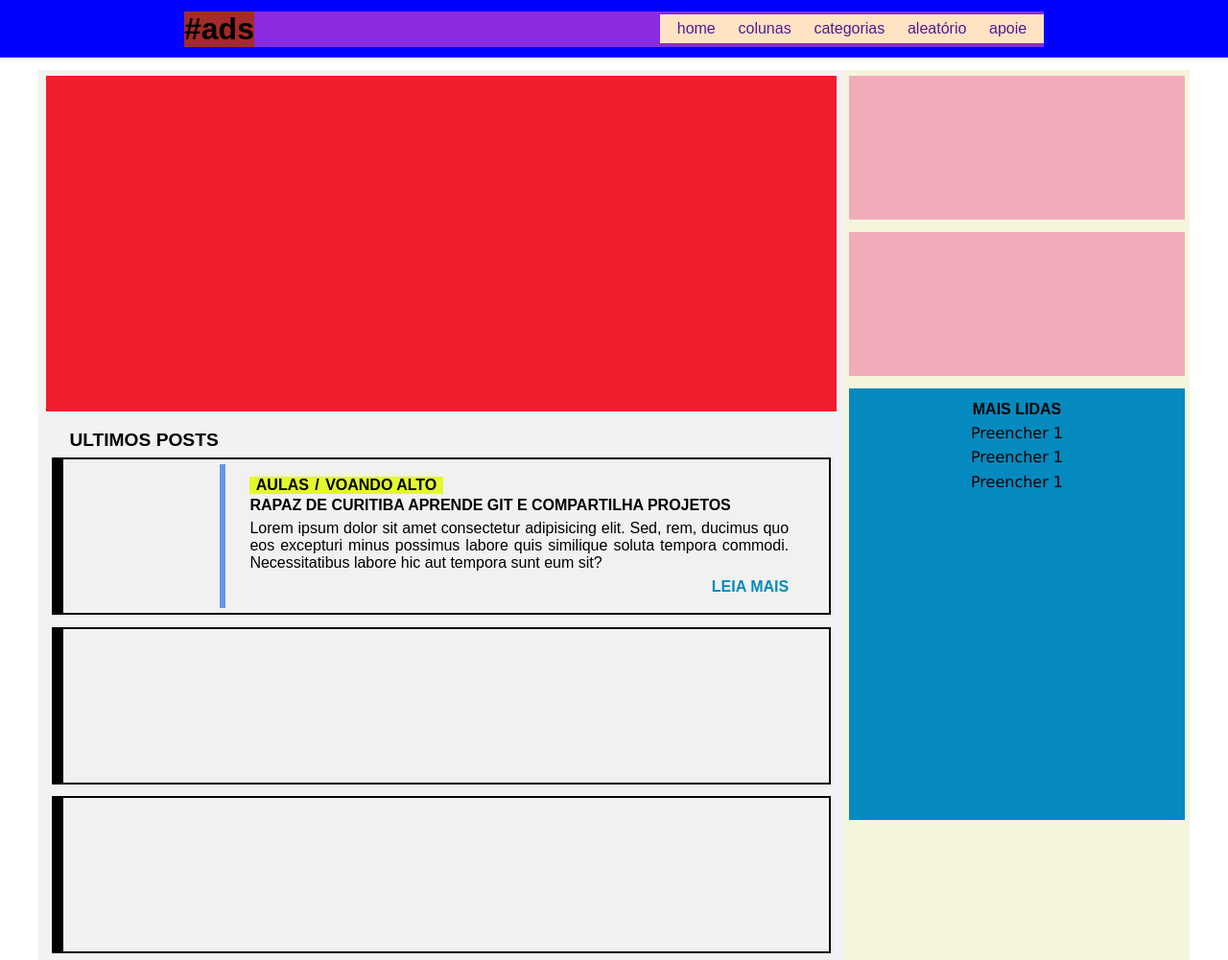
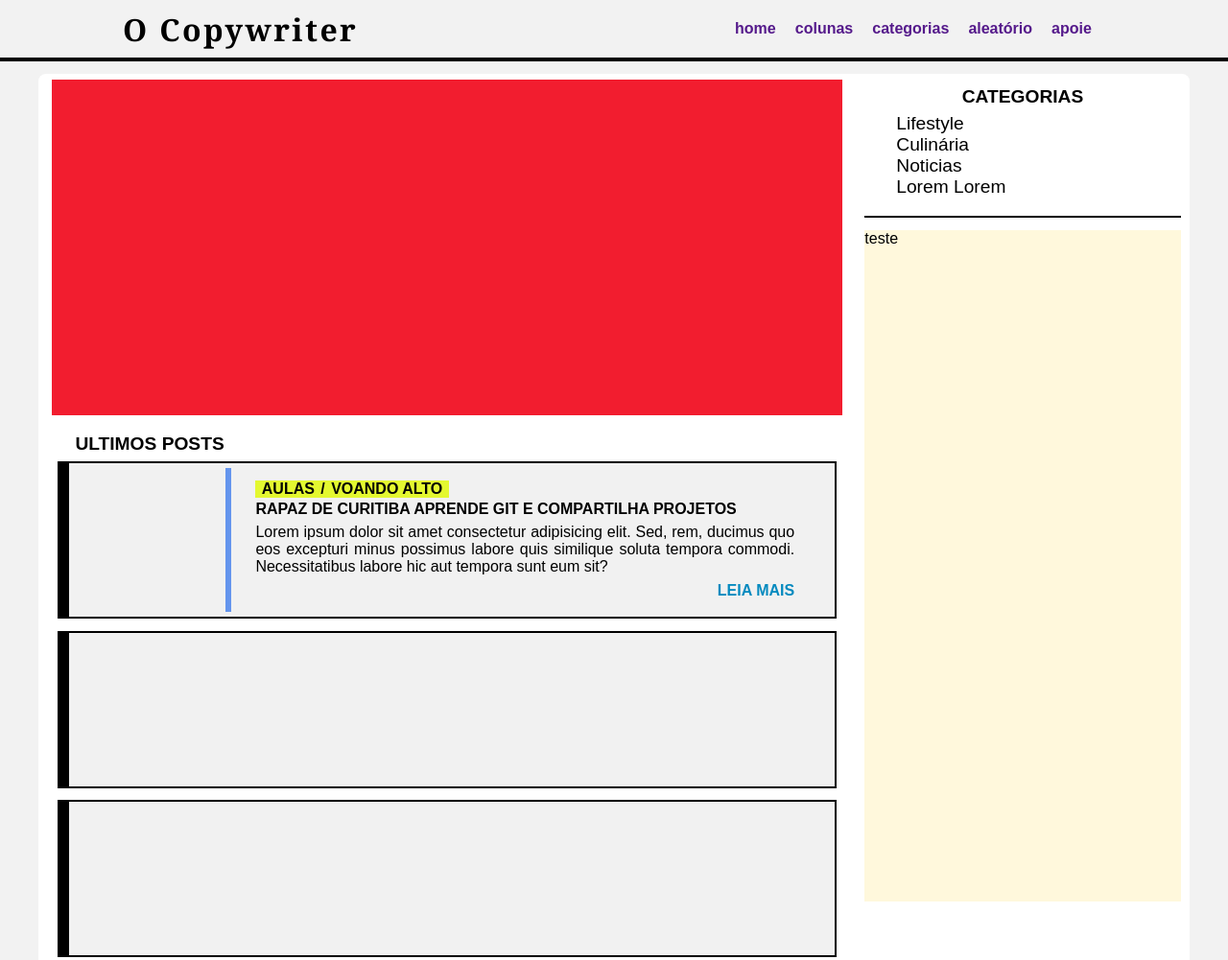
Before and after one commit to felipehdev/DESAFIO-30D, a plain HTML site: page index.html in a window 1280 px wide. Shown: the top 1001 px of the page at 96% size. Drawn offline with Linux system fonts and the light colour scheme.

Commit message:
refiz a sidebar e modifiquei a navbar

```diff
--- a/index.css
+++ b/index.css
@@ -13,32 +13,33 @@
   --destac-color-two: #f2acb9;
 }
 
+body {
+  background-color: #f2f2f2;
+}
 .navbar-background {
   width: 100%;
   height: 60px;
   display: flex;
   justify-content: center;
-  background-color: blue;
+  border-bottom: 4px solid;
 }
 .navbar-container {
-  width: 70%;
-  max-width: 900px;
+  width: 80%;
+  max-width: 1100px;
   display: flex;
   flex-direction: row;
   justify-content: space-between;
   align-items: center;
   align-self: center;
-  background-color: blueviolet;
 }
 .logo-container {
-  background-color: brown;
 }
 .logo {
-  font-family: Arial, Helvetica, sans-serif;
+  font-family: Georgia, 'Times New Roman', Times, serif;
+  letter-spacing: 0.15rem;
 }
 .navbarlinks {
   width: 400px;
-  background-color: bisque;
 }
 .navbar-list {
   list-style: none;
@@ -49,6 +50,7 @@
   margin: 6px 6px;
 }
 .navbar-link {
+  font-weight: 700;
   text-decoration: none;
 }
 .ads-container {
@@ -74,13 +76,15 @@
 /*site-content*/
 .site-container {
   display: flex;
-  justify-content: space-between;
+  justify-content: space-around;
   width: 100%;
   max-width: 1200px;
-  height: 400vh;
+  height: fit-content;
   margin: auto;
   margin-top: 0.8rem;
-  background-color: var(--background-color);
+  padding-bottom: 1.2rem;
+  border-radius: 8px;
+  background-color: white;
 }
 .principal-collumn {
   width: 70%;
@@ -165,6 +169,8 @@
   font-weight: 700;
 }
 .post-little-text {
+  display: inline;
+  width: fit-content;
   margin-left: 0.4rem;
   text-transform: uppercase;
   font-weight: 700;
@@ -190,44 +196,43 @@
   text-align: right;
 }
 /*sidebar*/
-
 .sidebar {
-  position: sticky;
+  width: 28%;
   display: flex;
   flex-direction: column;
   align-items: center;
-  width: 30%;
-  height: 100%;
-  background-color: beige;
+  height: fit-content;
+  padding-bottom: 1.2rem;
 }
-.sidebar-ad {
-  width: 97%;
-  height: 150px;
-  background-color: var(--destac-color-two);
-  margin: 0.4rem;
-}
-.top-reads-container {
-  margin-top: 00.4rem;
-  width: 97%;
-  height: 450px;
-  background-color: var(--main-color-one);
+.sidebar-menu {
+  margin-top: 0.8rem;
+  margin-bottom: 0.8rem;
+  padding-bottom: 1.2rem;
   display: flex;
   flex-direction: column;
   align-items: center;
+  width: 98%;
+  border-bottom: 2px solid;
 }
-.top-reads-title {
-  margin-top: 0.8rem;
-  font-family: Arial, Helvetica, sans-serif;
+.categorias {
+  font-size: larger;
   font-weight: 700;
+  margin-bottom: 0.4rem;
 }
-.top-reads-list {
+.sidebar-list {
+  width: 80%;
+}
+.sidebar-list-item {
   list-style: none;
+  font-size: larger;
+  text-transform: capitalize;
 }
-.top-reads-list > li {
-  margin-top: 0.4rem;
-  font-family: Verdana, Geneva, Tahoma, sans-serif;
+.sidebar-first-ad {
+  position: sticky;
+  height: 700px;
+  width: 98%;
+  background-color: cornsilk;
 }
-
 /*footer*/
 .footer-container {
   width: 100%;
@@ -237,7 +242,6 @@
 @media (max-width: 700px) {
   .ads-container {
     display: flex;
-
   }
   .site-container {
     display: flex;
--- a/index.html
+++ b/index.html
@@ -12,7 +12,7 @@
     <div class="navbar-background">
       <div class="navbar-container">
         <div class="logo-container">
-          <h1 class="logo">#ads</h1>
+          <h1 class="logo">O Copywriter</h1>
         </div>
         <nav>
           <div class="navbarlinks">
@@ -73,20 +73,19 @@
           </div>
         </div>
         <!--sidebar-->
-        <div class="sidebar">
-          <div class="sidebar-ad first-ads-container"></div>
-          <div class="sidebar-ad second-ads-container"></div>
-          <div class="top-reads-container">
-            <p class="top-reads-title">MAIS LIDAS</p>
-            <div class="top-reads-list-container">
-              <ul class="top-reads-list">
-                <li>Preencher 1</li>
-                <li>Preencher 1</li>
-                <li>Preencher 1</li>
-              </ul>
-            </div>
+        <section class="sidebar">
+          <div class="sidebar-menu">
+            <h4 class="categorias">CATEGORIAS</h4>
+            <ul class="sidebar-list">
+              <li class="sidebar-list-item">Lifestyle</li>
+              <li class="sidebar-list-item">Culinária</li>
+              <li class="sidebar-list-item">Noticias</li>
+              <li class="sidebar-list-item">Lorem lorem</li>
+            </ul>
           </div>
-        </div>
+          <div class="sidebar-first-ad"><p>teste</p></div>
+          <div class="larger-ad"></div>
+        </section>
       </div>
     </section>
     <!--footer-->
```
